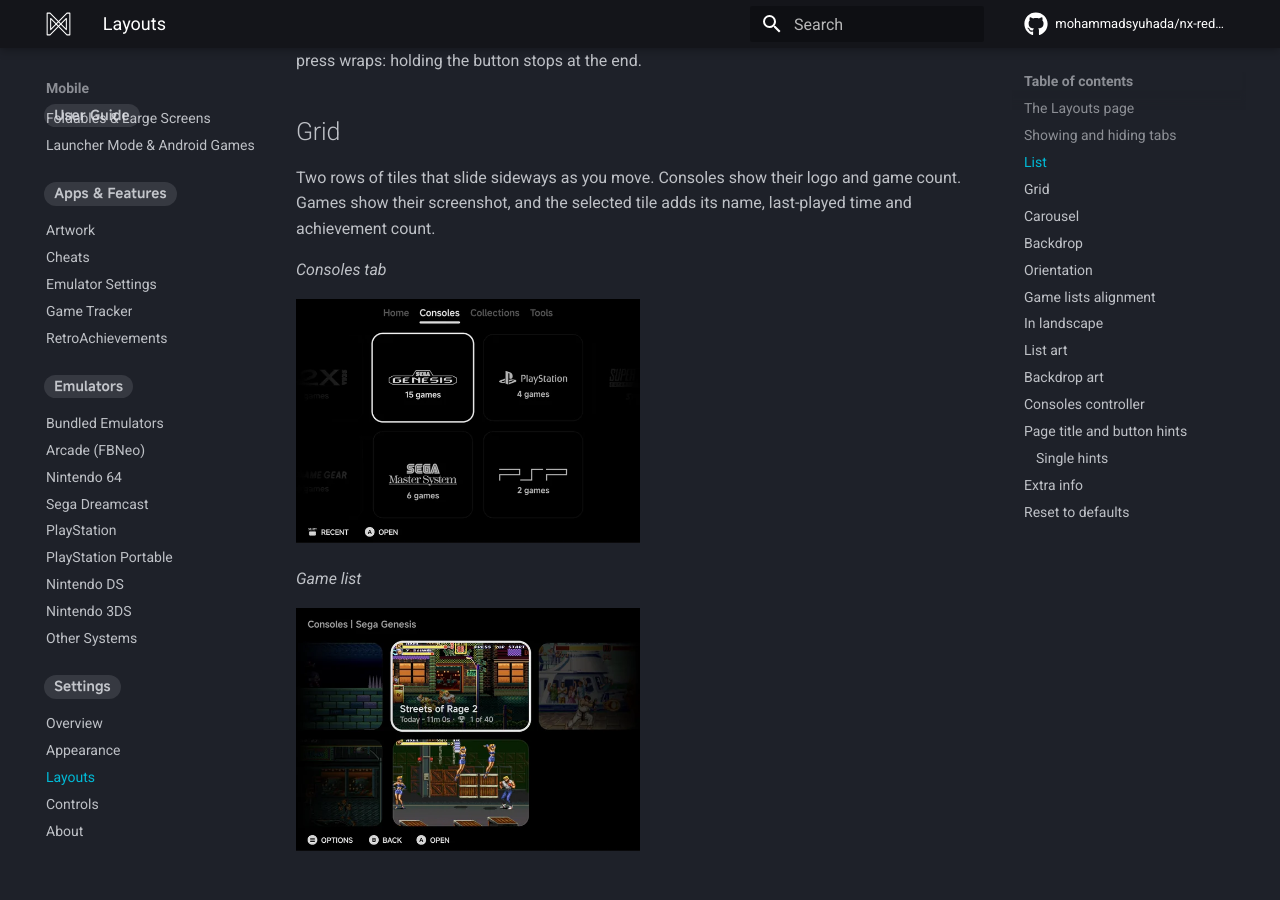
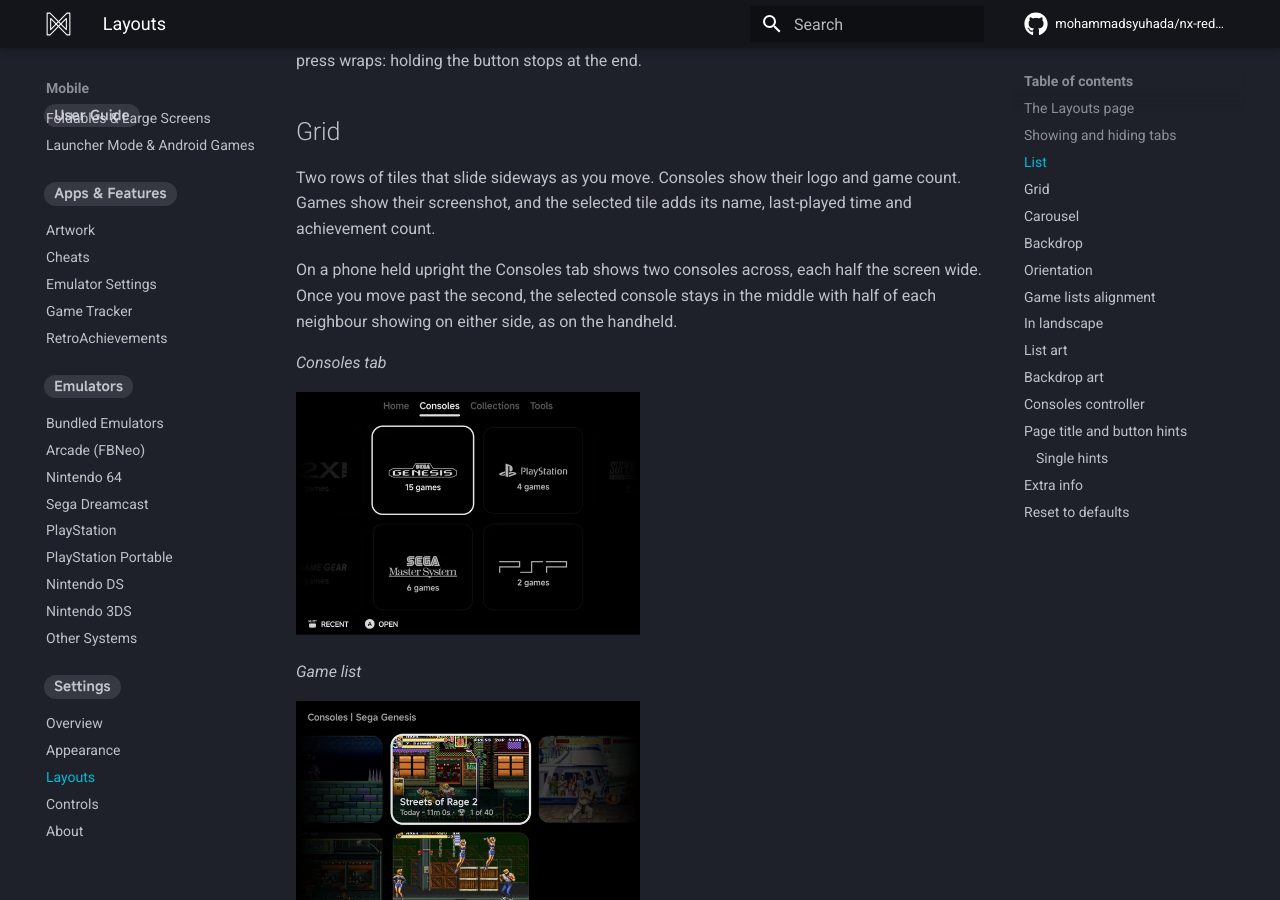
Before and after one commit to mohammadsyuhada/nx-redux-docs, an MkDocs documentation site: the page built from docs/mobile/layouts.md, in a window 1280 px wide and 900 px high, scrolled down 4043 px. Built offline with MkDocs 1.6.1 and Material for MkDocs 9.7.7, drawn with Linux system fonts in a browser that asks for light colours; comment, search, counter and statistics services are not loaded.

Commit message:
docs(mobile): the Consoles Grid in portrait, two across then centred (#6)

```diff
--- a/docs/mobile/layouts.md
+++ b/docs/mobile/layouts.md
@@ -113,6 +113,11 @@
 Two rows of tiles that slide sideways as you move. Consoles show their logo
 and game count. Games show their screenshot, and the selected tile adds its
 name, last-played time and achievement count.
+
+On a phone held upright the Consoles tab shows two consoles across, each half
+the screen wide. Once you move past the second, the selected console stays in
+the middle with half of each neighbour showing on either side, as on the
+handheld.
 
 *Consoles tab*
 
```
